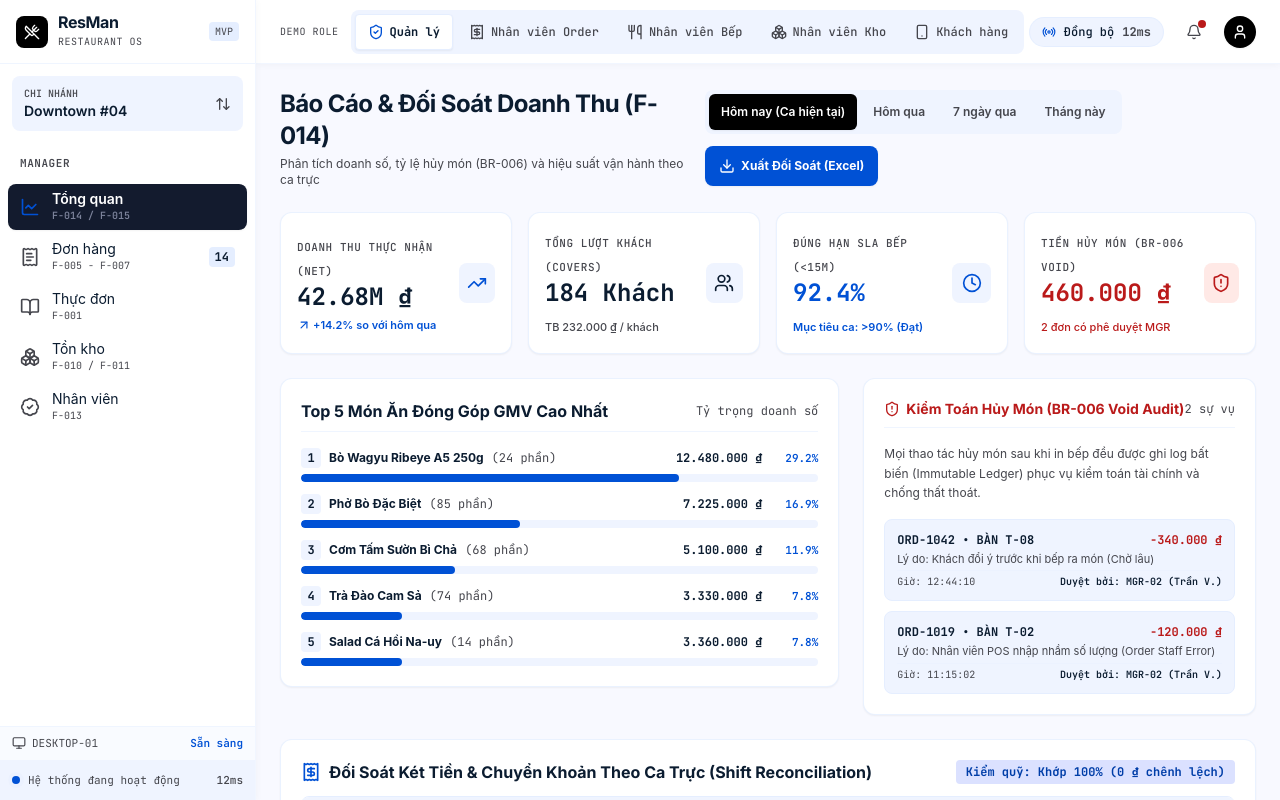
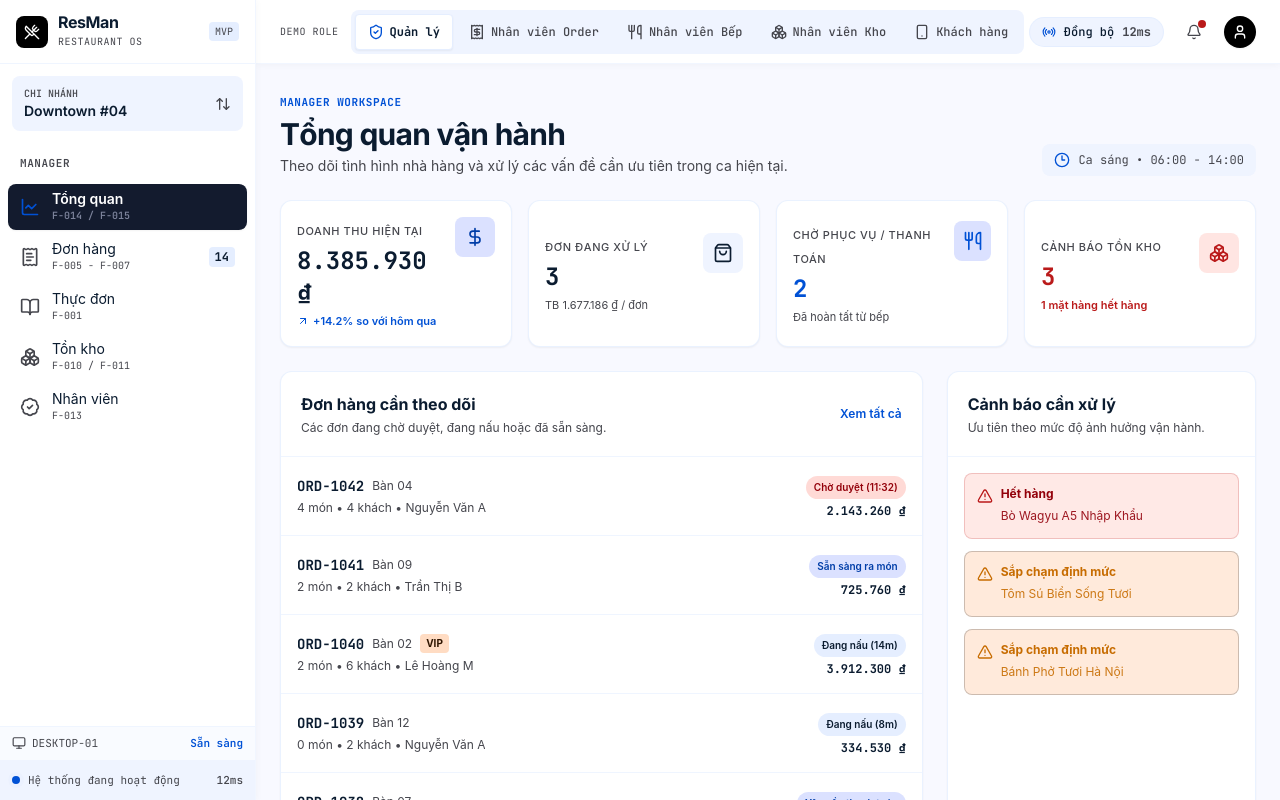
Before and after one commit to NTMHuy/ResMan, a React (Vite) app in the folder src/frontend/: page / in a window 1280 px wide. Shown: the top 800 px of the page. Built offline with nearby package versions, Linux system fonts and the light colour scheme.

Commit message:
feat(ui): connect manager role to operations dashboard

```diff
--- a/src/frontend/src/App.tsx
+++ b/src/frontend/src/App.tsx
@@ -26,6 +26,7 @@ import { KDSView } from './components/kds/KDSView';
 import { InventoryAuditView } from './components/inventory/InventoryAuditView';
 import { StaffShiftsView } from './components/staff/StaffShiftsView';
 import { ReportsTelemetryView } from './components/reports/ReportsTelemetryView';
+import { ManagerDashboard } from './components/manager/ManagerDashboard';
 import type { ActiveTab, UserRole, KDSTicket, LiveOrder } from './types';
 
 const DEFAULT_TAB_BY_ROLE: Record<UserRole, ActiveTab> = {
@@ -182,7 +183,7 @@ export default function App() {
           )}
 
           {activeTab === 'reporting-analytics' && (
-            <ReportsTelemetryView voidLogs={voidLogs} showToast={showToast} />
+            <ManagerDashboard orders={liveOrders} inventoryItems={inventoryItems} staff={staff} showToast={showToast} />
           )}
         </main>
       </div>
```
